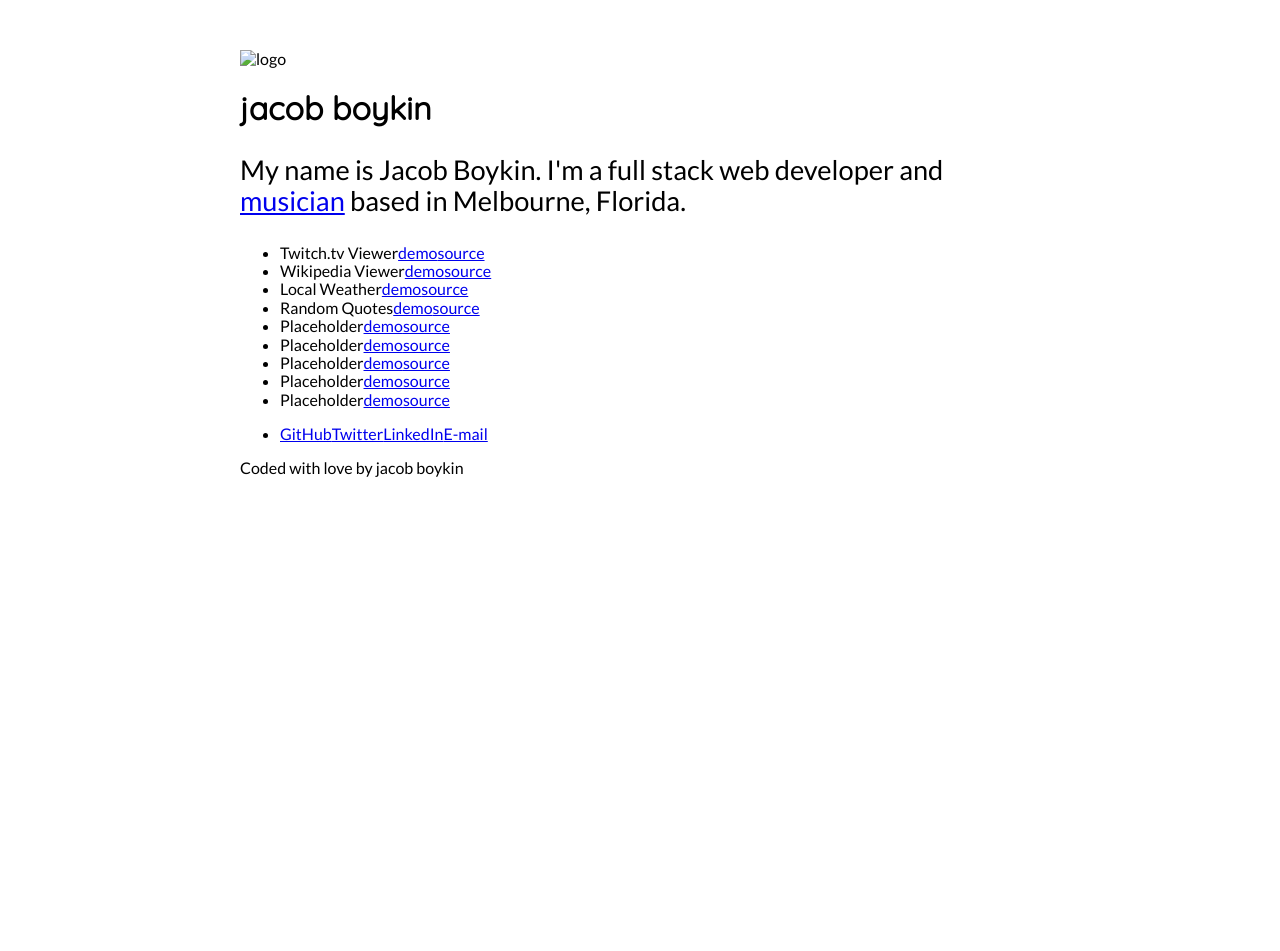
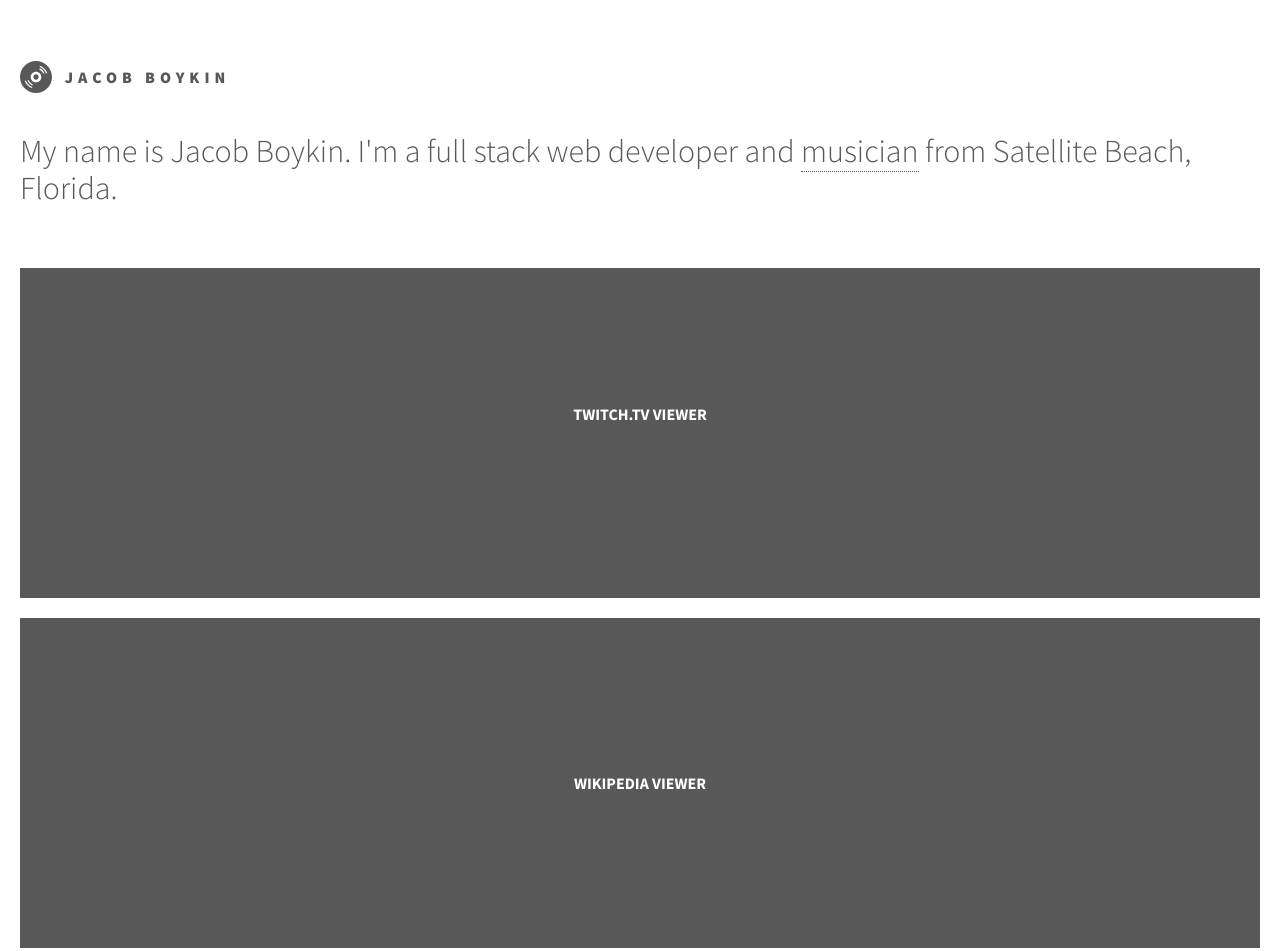
Before and after one commit to jacobboykin/old-portfolio-site, a website: page public/index.html in a window 1280 px wide. Shown: the top 951 px of the page. Before the commit the page ends 800 px from the top, so only its background shows below. Drawn offline with Linux system fonts and the light colour scheme.

Commit message:
Update public directory

```diff
--- a/public/css/style.css
+++ b/public/css/style.css
@@ -403,14 +403,72 @@ template {
   display: none; }
 
 body {
-  font-family: "Lato", Helvetica, sans-serif;
-  max-width: 800px;
-  margin: 50px auto 0 auto;
-  padding: 0 20px; }
+  color: #585858;
+  font-family: "Source Sans Pro", Helvetica, sans-serif;
+  font-weight: 300; }
 
-header h1 {
-  font-family: "Quicksand", Helvetica, sans-serif;
-  text-transform: lowercase; }
+header {
+  padding: 50px 20px 10px 20px; }
+  header img {
+    height: 32px;
+    margin: .67em 0;
+    float: left; }
+  header h1 {
+    text-transform: uppercase;
+    letter-spacing: 5px;
+    font-size: 1em;
+    font-weight: 900;
+    line-height: 32px;
+    margin: .67em 0 2.5em .8em;
+    float: left; }
+  header p {
+    font-size: 2em;
+    clear: both; }
+    header p a {
+      text-decoration: none;
+      color: inherit;
+      border-bottom: 1px dotted #585858; }
 
-header p {
-  font-size: 1.7em; }
+.portfolio {
+  list-style: none;
+  padding: 0 20px;
+  margin: 0;
+  color: #fff;
+  font-weight: 700;
+  text-transform: uppercase; }
+  .portfolio a {
+    background: #585858 no-repeat center center;
+    background-size: cover;
+    width: 100%;
+    height: 330px;
+    margin: 20px 0;
+    display: flex;
+    flex-direction: column;
+    align-items: center;
+    justify-content: center;
+    transition: all .2s ease-in-out; }
+  .portfolio a:hover {
+    transform: scale(1.1); }
+  .portfolio a,
+  .portfolio a:visited,
+  .portfolio a:active,
+  .portfolio a:hover {
+    color: inherit;
+    text-decoration: none; }
+  .portfolio p {
+    visibility: hidden;
+    opacity: 0;
+    transition: all .2s ease-in-out;
+    font-weight: 300;
+    text-transform: none;
+    margin: 10px 0;
+    width: 85%;
+    text-align: center; }
+  .portfolio a:hover p {
+    visibility: visible;
+    opacity: 1; }
+
+footer {
+  background: #F6F6F6; }
+  footer p {
+    margin: 0; }
--- a/public/index.html
+++ b/public/index.html
@@ -1,2 +1,2 @@
-<!DOCTYPE html><html lang="en"><head><meta charset="utf-8"><meta name="viewport" content="width=device-width, initial-scale=1.0"><meta name="description" content="My name is Jacob Boykin. I'm a full stack web developer and musician based in Melbourne, Florida."><link rel="stylesheet" href="https://fonts.googleapis.com/css?family=Lato|Quicksand"><link rel="stylesheet" href="css/style.css"></head><body><header><img src="img/logo.png" alt="logo"><h1>Jacob Boykin</h1><p>My name is Jacob Boykin. I'm a full stack web developer and <a href="https://youtube.com/boykinmusic">musician</a> based in
-Melbourne, Florida.</p></header><ul class="portfolio"><li>Twitch.tv Viewer<a href="#">demo</a><a href="#">source</a></li><li>Wikipedia Viewer<a href="#">demo</a><a href="#">source</a></li><li>Local Weather<a href="#">demo</a><a href="#">source</a></li><li>Random Quotes<a href="#">demo</a><a href="#">source</a></li><li>Placeholder<a href="#">demo</a><a href="#">source</a></li><li>Placeholder<a href="#">demo</a><a href="#">source</a></li><li>Placeholder<a href="#">demo</a><a href="#">source</a></li><li>Placeholder<a href="#">demo</a><a href="#">source</a></li><li>Placeholder<a href="#">demo</a><a href="#">source</a></li></ul><div class="contact"><ul><li><a href="#">GitHub</a><a href="#">Twitter</a><a href="#">LinkedIn</a><a href="#">E-mail</a></li></ul></div><footer><p>Coded with love by jacob boykin</p></footer></body></html>
+<!DOCTYPE html><html lang="en"><head><meta charset="utf-8"><meta name="viewport" content="width=device-width, initial-scale=1.0"><meta name="description" content="My name is Jacob Boykin. I'm a full stack web developer and musician based in Melbourne, Florida."><title>Jacob Boykin</title><link rel="stylesheet" href="https://fonts.googleapis.com/css?family=Source+Sans+Pro:300,400,700,900"><link rel="stylesheet" href="css/style.css"></head><body><header><img src="img/logo.svg" alt="logo"><h1>Jacob Boykin</h1><p>My name is Jacob Boykin. I'm a full stack web developer and <a href="https://youtube.com/boykinmusic">musician</a> from
+Satellite Beach, Florida.</p></header><div class="portfolio"><a href="#">Twitch.tv Viewer<p>Uses the Twitch.tv API to display info on users' status.</p></a><a href="#">Wikipedia Viewer</a><a href="#">Local Weather</a><a href="#">Random Quotes</a><a href="#">Placeholder</a><a href="#">Placeholder</a><a href="#">Placeholder</a><a href="#">Placeholder</a><a href="#">Placeholder</a></div><footer><ul><li><a href="#">GitHub</a><a href="#">Twitter</a><a href="#">LinkedIn</a><a href="#">E-mail</a></li></ul><p>Coded with love by Jacob Boykin</p></footer></body></html>
```
Also changed, not shown: public/img/logo.svg (added).
